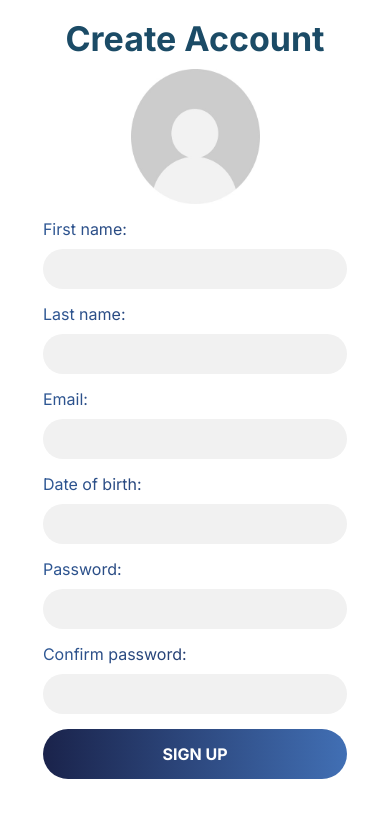
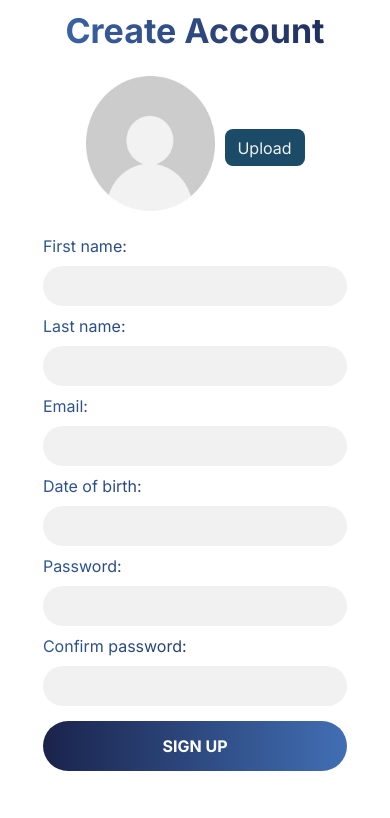
Before and after one commit to Gabriel-Lassen/E-Commerce-CodeVerse, a React (Vite) app in the folder codeverse/: page /signup in a window 390 px wide. Shown: the top 818 px of the page. Built offline with nearby package versions, Linux system fonts and the light colour scheme.

Commit message:
fix: add image button on mobile page

```diff
--- a/codeverse/src/pages/Signup/styles.module.scss
+++ b/codeverse/src/pages/Signup/styles.module.scss
@@ -1,12 +1,14 @@
 @media screen and (max-width: 768px) {
   .user {
     h1 {
-      color: var(--Primary);
-      font-size: clamp(34px, 3.88vw, 18px);
+      background: linear-gradient(90deg, #416fb4 0%, #1a234b 100%);
+      -webkit-background-clip: text;
+      -webkit-text-fill-color: transparent;
+      font-size: clamp(34px, 2.88vw, 20px);
       font-style: normal;
       font-weight: 700;
-      padding-top: 18px;
-      padding-bottom: 10px;
+      padding-top: 10px;
+      padding-bottom: 25px;
       display: flex;
       align-items: center;
       justify-content: center;
@@ -16,17 +18,36 @@
       align-items: flex-end;
       justify-content: center;
       gap: 10px;
-      margin-bottom: 10px;
+      margin-bottom: 25px;
+
       img {
         width: 129px;
         height: 135px;
       }
+      input[type="file"] {
+        display: none;
+      }
+
       label {
+        display: flex;
+        align-items: center;
+        justify-content: center;
+        width: 80px;
+        height: 37px;
+        border-radius: 8px;
+        background: var(--Primary);
+        color: var(--Grey);
+        font-size: 16px;
+        margin-bottom: 45px;
+        cursor: pointer;
+      }
+
+      label input[type="file"] {
         display: none;
       }
     }
   }
-  .container {
+  .labels {
     label {
       display: flex;
       flex-direction: column;
@@ -34,11 +55,11 @@
       margin: 0 auto;
       flex-direction: column;
       margin-bottom: 10px;
+
       span {
         display: flex;
         font-size: 16px;
         padding-bottom: 10px;
-        padding-top: 5px;
         background: linear-gradient(90deg, #2e5794 0%, #1a234b 100%);
         -webkit-background-clip: text;
         -webkit-text-fill-color: transparent;
@@ -55,6 +76,7 @@
         font-size: 1rem;
         border: 0;
       }
+
       button {
         margin-top: 15px;
         display: inline-block;
@@ -146,7 +168,7 @@
     }
     .labels {
       width: 25vw;
-            margin-left:20px ;
+      margin-left: 20px;
 
       label {
         display: flex;
@@ -160,20 +182,16 @@
           -webkit-background-clip: text;
           -webkit-text-fill-color: transparent;
         }
-
         input {
           width: 90%;
           min-width: 70%;
-
           border: 2px solid #7f8fa6;
           outline: none;
           border: none;
           border-bottom: 1px solid var(--Primary);
           padding-top: 10px;
           margin-bottom: 25px;
-
         }
-
 
         button {
           display: inline-block;
@@ -225,10 +243,7 @@
             }
           }
         }
-
-
       }
     }
   }
-
 }
```
Lines whose indentation alone changed are shown as unchanged.
